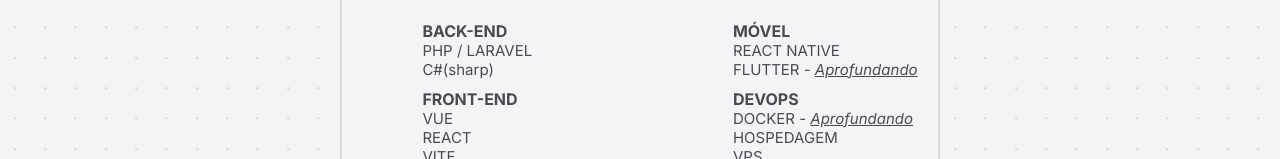
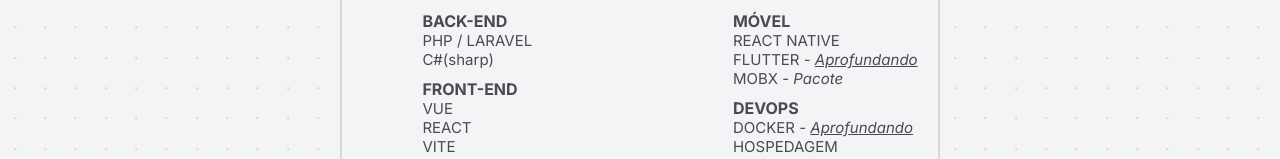
Before and after one commit to SSoftware2024/portfolio-code, a Vue app: page /skills in a window 1280 px wide. Shown: the part 409-568 px from the top of the page. Built offline with nearby package versions, Linux system fonts and the light colour scheme.

Commit message:
texto modal

```diff
--- a/src/pages/Skills.vue
+++ b/src/pages/Skills.vue
@@ -112,6 +112,7 @@
                         <ul>
                             <li>REACT NATIVE </li>
                             <li>FLUTTER - <i style="text-decoration: underline;">Aprofundando</i></li>
+                            <li>MOBX - <i>Pacote</i></li>
                         </ul>
                     </div>
                     <div>
```
